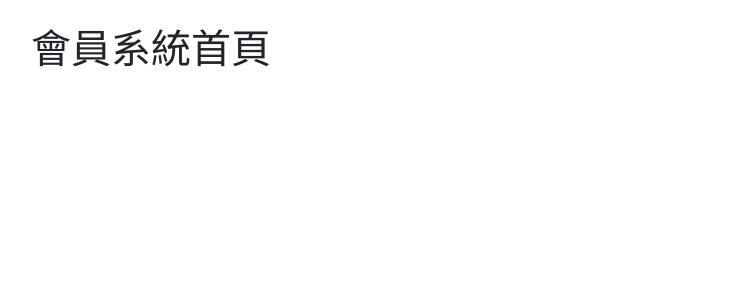
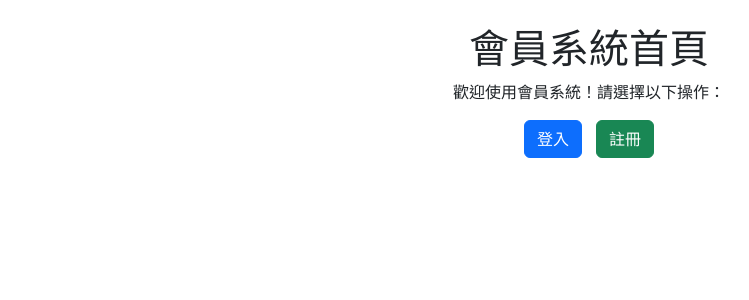
Before and after one commit to cianyulin/thirdhw, a Flask app: page / in a window 1280 px wide. Shown: the part 56-356 px from the top of the page, without its empty margins (51-800 px from the left). Run offline with Flask 3, Linux system fonts and the light colour scheme.

Commit message:
finishindex

```diff
--- a/templates/index.html
+++ b/templates/index.html
@@ -1,5 +1,12 @@
 {% extends 'base.html' %}
 
 {% block content %}
-<h1>會員系統首頁</h1>
+<div style="text-align: center;">
+    <h1>會員系統首頁</h1>
+    <p>歡迎使用會員系統！請選擇以下操作：</p>
+    <div>
+        <a href="{{ url_for('login') }}" class="btn btn-primary" style="margin-right: 10px;">登入</a>
+        <a href="{{ url_for('register') }}" class="btn btn-success">註冊</a>
+    </div>
+</div>
 {% endblock %}
```
